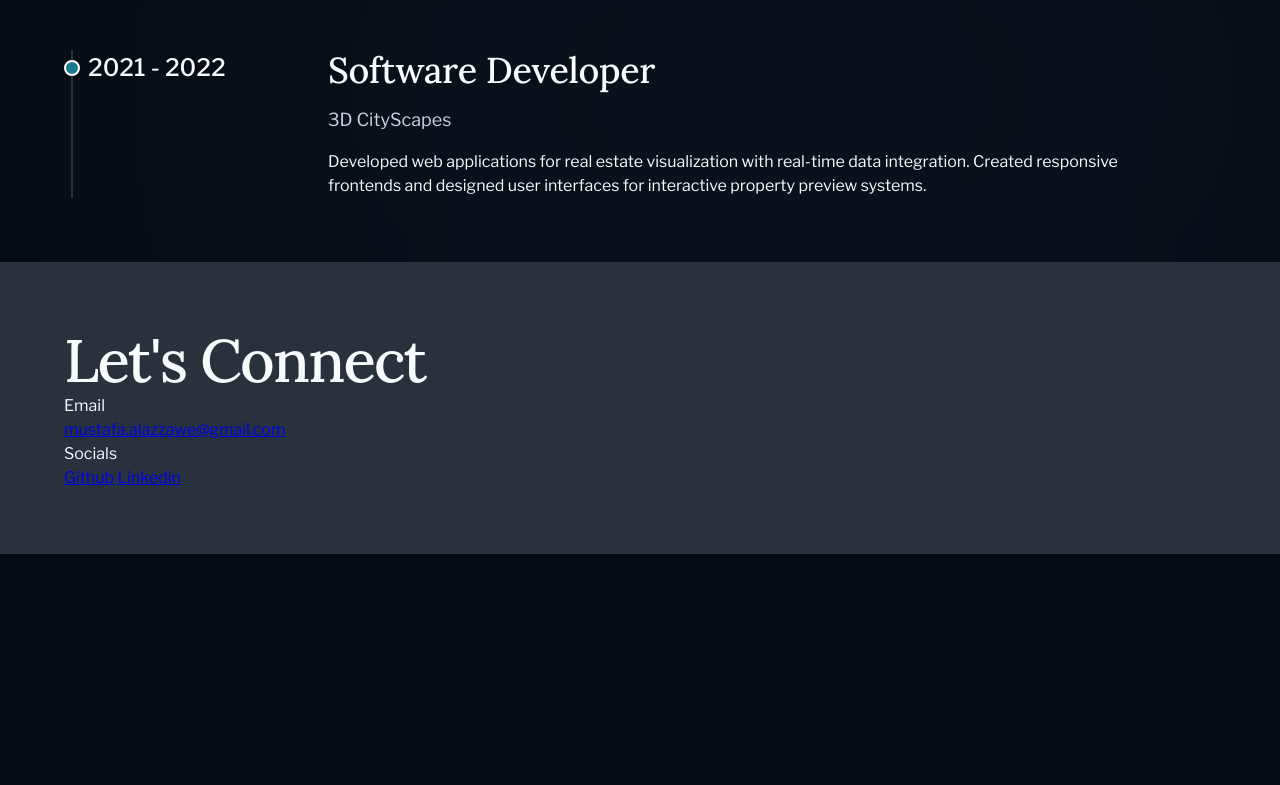
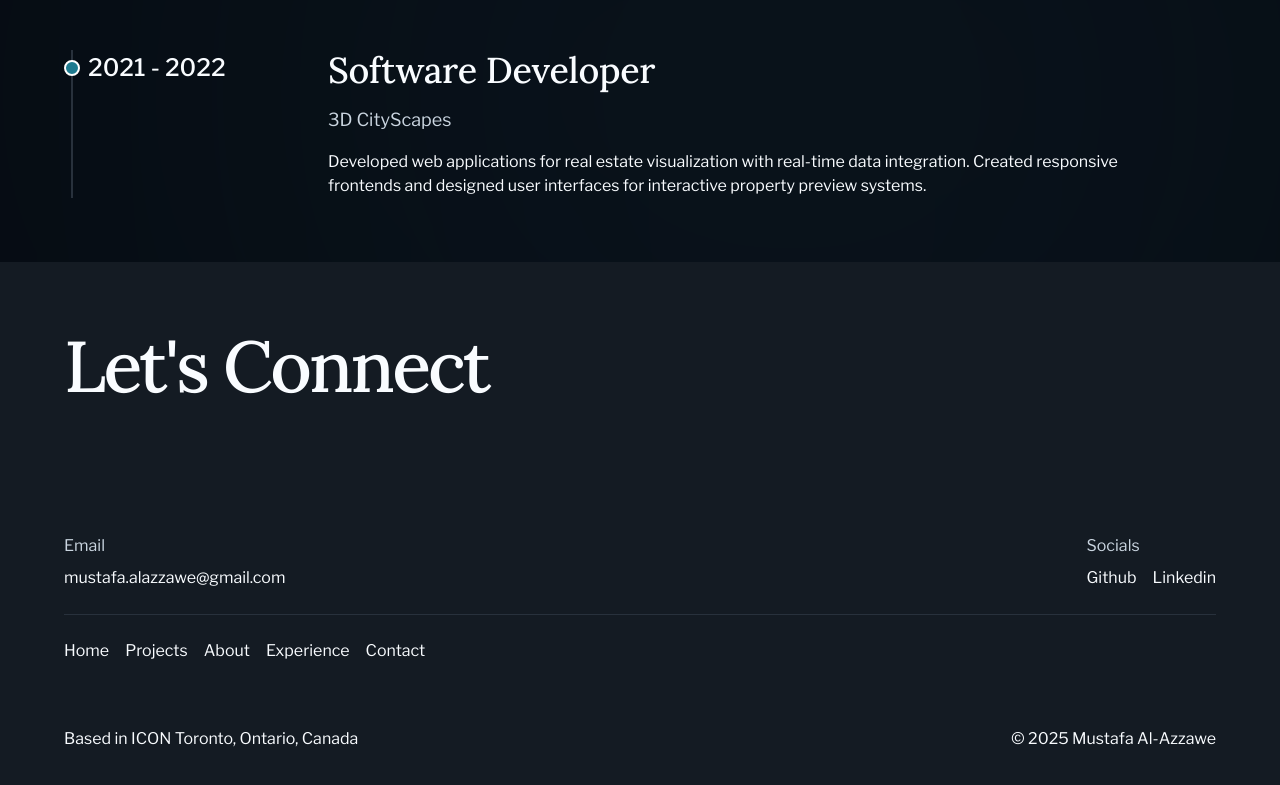
Before and after one commit to mustafalazzawe/portfolio, an Astro site: page / in a window 1280 px wide. Shown: the part 3450-4235 px from the top of the page. Before the commit the page ends 4004 px from the top, so only its background shows below. Built offline with nearby package versions, Linux system fonts and the light colour scheme; Astro itself is replaced by a stand-in of ours.

Commit message:
Adding intial styling to footer

```diff
--- a/src/components/Footer.astro
+++ b/src/components/Footer.astro
@@ -4,7 +4,7 @@
 
 <footer>
   <div class="container">
-    <h2 class="footer__title">Let's Connect</h2>
+    <h1 class="footer__title">Let's Connect</h1>
     <div class="footer__body">
       <div class="top">
         <div class="email__container">
@@ -24,14 +24,98 @@
           </div>
         </div>
       </div>
+
       <div class="divider"></div>
-      <div class="bottom"></div>
+
+      <div class="bottom">
+        <div class="bottom__nav">
+          <a href="#">Home</a>
+          <a href="#">Projects</a>
+          <a href="#">About</a>
+          <a href="#">Experience</a>
+          <a href="#">Contact</a>
+        </div>
+
+        <div class="bottom__info">
+          <div class="location">
+            <span class="temp">
+              Based in ICON Toronto, Ontario, Canada
+            </span>
+          </div>
+          <div class="copyright">© 2025 Mustafa Al-Azzawe</div>
+        </div>
+      </div>
     </div>
   </div>
 </footer>
 
 <style>
   footer {
-    background-color: var(--bg-secondary);
+    background-color: var(--bg-primary);
+  }
+
+  a {
+    text-decoration: none;
+    color: var(--fg-primary);
+  }
+
+  .container {
+    display: flex;
+    flex-direction: column;
+    gap: var(--spacing-64);
+  }
+
+  .footer__body {
+    display: flex;
+    flex-direction: column;
+    gap: var(--spacing-12);
+  }
+
+  .footer__body .top {
+    display: flex;
+    justify-content: space-between;
+  }
+
+  .email__container, .socials__container {
+    display: flex;
+    flex-direction: column;
+    gap: var(--spacing-4)
+  }
+
+  .email__header, .socials__header {
+    color: var(--fg-secondary);
+  }
+
+  .socials__items {
+    display: flex;
+    gap: var(--spacing-8);
+  }
+
+  .divider {
+    align-self: stretch;
+    height: 1px;
+
+    background-color: var(--border-secondary);
+  }
+
+  .footer__body .bottom {
+    display: flex;
+    flex-direction: column;
+    gap: var(--spacing-32);
+  }
+
+  .bottom__nav {
+    display: flex;
+    gap: var(--spacing-8);
+  }
+
+  .bottom__info {
+    display: flex;
+    justify-content: space-between;
+  }
+
+  .temp {
+    display: inline;
+    white-space: none;
   }
 </style>
```
